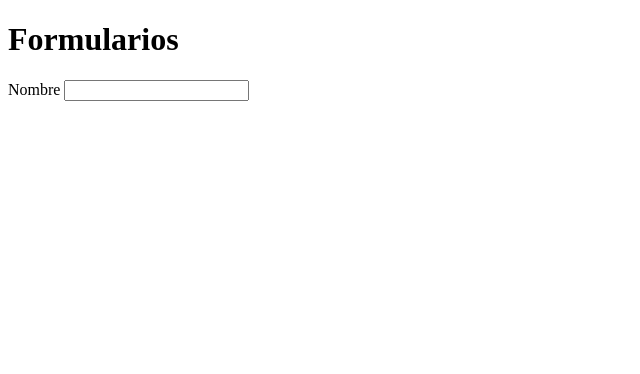
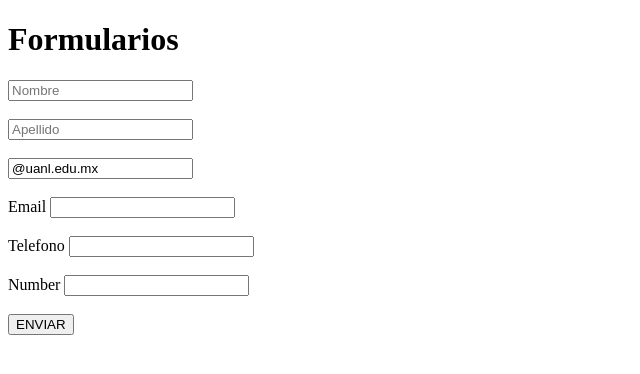
Before and after one commit to EverardoSosaC/cursonogarafronted, a plain HTML site: page html/clase5/form.html in a window 1280 px wide. Shown: the whole page, without its empty margins (0-640 px from the left). Drawn offline with Linux system fonts and the light colour scheme.

Commit message:
clase 5 un avance mas

```diff
--- a/html/clase5/form.html
+++ b/html/clase5/form.html
@@ -12,8 +12,23 @@
     <h1>Formularios</h1>
 
     <form>
-        <label for="name">Nombre</label>
-        <input type="text" name="name" id="name">
+        <!-- <label for="name">Nombre</label> -->
+        <input type="text" name="name" id="name" placeholder="Nombre"><br><br>
+        <!-- <label for="name">Nombre</label> -->
+        <input type="text" name="name" id="name" placeholder="Apellido"><br><br>
+        <input type="text" name="name" id="name" value="@uanl.edu.mx"><br><br>
+
+        <label for="email">Email</label>
+        <input type="email" name="email" id="email"> <br><br>
+
+        <label for="tel">Telefono</label>
+        <input type="tel" name="tel" id="tel"><br><br>
+
+        <label for="number">Number</label>
+        <input type="number" name="number" id="number"><br><br>
+
+        <input type="submit" value="ENVIAR">
+
     </form>
 
  </body>
```
